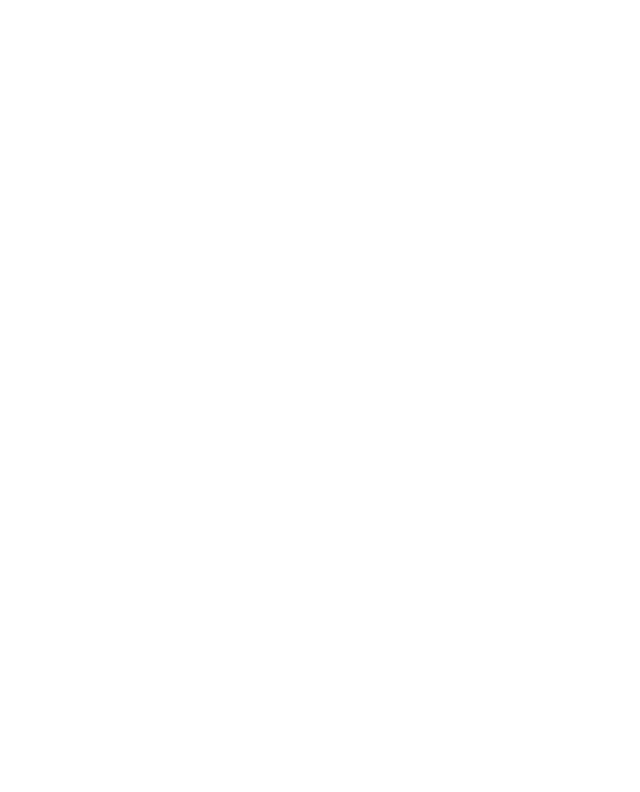
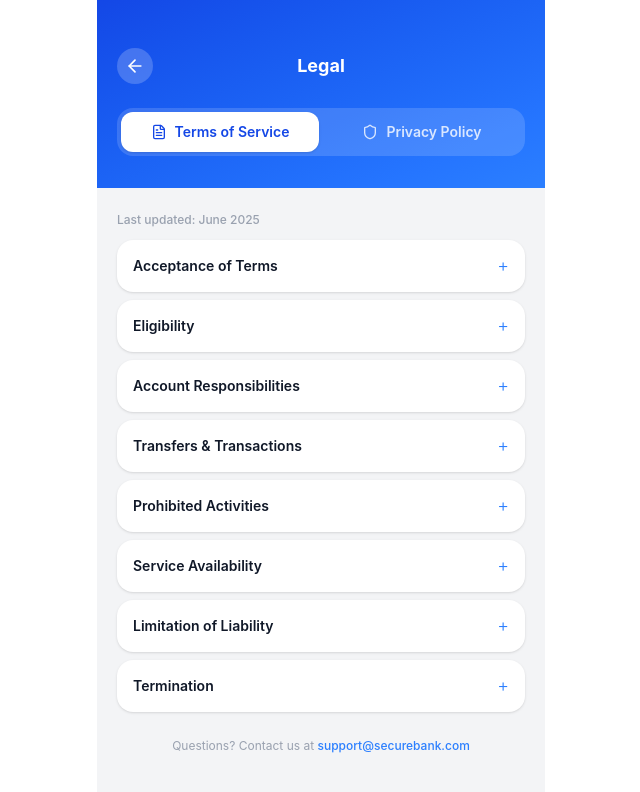
Before and after one commit to DanielApple05/Banking, a React (Vite) app in the folder frontend/: page /legal in a window 1280 px wide. Before the commit this address had no page. Shown: the top 792 px of the page, without its empty margins (319-959 px from the left). Built offline with nearby package versions, Linux system fonts and the light colour scheme.

Commit message:
Added terms and conditions page

```diff
--- a/frontend/src/App.jsx
+++ b/frontend/src/App.jsx
@@ -14,6 +14,7 @@
 import Profile from './assets/pages/profile';
 import SecurityAndPrivacy from './assets/pages/security-and-privacy';
 import HelpCenter from './assets/pages/helpCenter';
+import TermsAndPrivacy from './assets/pages/terms-privacy';
 
 function App() {
   return (
@@ -34,6 +35,7 @@
         <Route path="/notifications" element={<Notifications />} />
         <Route path="/profile" element={<Profile />} />
         <Route path="/security-and-privacy" element={<SecurityAndPrivacy />} />
+        <Route path="/legal" element={<TermsAndPrivacy />} />
         <Route />
       </Routes>
     </>
--- a/frontend/src/assets/pages/profile.jsx
+++ b/frontend/src/assets/pages/profile.jsx
@@ -62,7 +62,7 @@
       section: "Support",
       items: [
         { label: "Help Center", icon: <HelpCircle className="w-4 h-4 text-green-500" />, bg: "bg-green-50", path: "/help" },
-        { label: "Terms & Privacy", icon: <FileText className="w-4 h-4 text-gray-400" />, bg: "bg-gray-100", path: null },
+        { label: "Terms & Privacy", icon: <FileText className="w-4 h-4 text-gray-400" />, bg: "bg-gray-100", path: "/legal" },
       ],
     },
   ];
--- /dev/null
+++ b/frontend/src/assets/pages/terms-privacy.jsx
@@ -0,0 +1,155 @@
+import { useState } from "react";
+import { ArrowLeft, FileText, Shield } from "lucide-react";
+import { useNavigate } from "react-router-dom";
+
+const sections = {
+  terms: [
+    {
+      title: "Acceptance of Terms",
+      body: "By creating a SecureBank account or using any of our services, you confirm that you have read, understood, and agreed to these Terms of Service. If you do not agree, you may not access or use SecureBank. We may update these terms from time to time — continued use of the app after any change constitutes your acceptance of the revised terms.",
+    },
+    {
+      title: "Eligibility",
+      body: "You must be at least 18 years old and legally capable of entering into binding agreements to use SecureBank. By registering, you represent that all information you provide is accurate, current, and complete. SecureBank reserves the right to suspend or terminate any account found to have provided false or misleading information.",
+    },
+    {
+      title: "Account Responsibilities",
+      body: "You are solely responsible for maintaining the confidentiality of your login credentials, transaction PIN, and any security codes associated with your account. Do not share these with anyone, including SecureBank staff — we will never ask for your PIN or password. You agree to notify us immediately if you suspect any unauthorised access to your account.",
+    },
+    {
+      title: "Transfers & Transactions",
+      body: "All fund transfers initiated through SecureBank are final once confirmed with your transaction PIN. SecureBank is not liable for transfers made to incorrect account numbers entered by you. Please verify recipient details carefully before confirming any transaction. Transactions flagged as suspicious may be held for review under our fraud prevention policy.",
+    },
+    {
+      title: "Prohibited Activities",
+      body: "You agree not to use SecureBank for any unlawful purpose, including money laundering, fraud, financing of illegal activities, or any activity that violates applicable financial regulations. Attempts to reverse-engineer, scrape, or compromise any part of the platform are strictly prohibited and may result in immediate account termination and legal action.",
+    },
+    {
+      title: "Service Availability",
+      body: "We strive to keep SecureBank available at all times, but we do not guarantee uninterrupted access. Scheduled maintenance, technical issues, or circumstances beyond our control may result in temporary downtime. SecureBank is not liable for any loss arising from service unavailability.",
+    },
+    {
+      title: "Limitation of Liability",
+      body: "To the fullest extent permitted by law, SecureBank and its affiliates shall not be liable for any indirect, incidental, or consequential damages arising from your use of the platform, including loss of funds resulting from user error, unauthorised access due to credential compromise, or reliance on information provided within the app.",
+    },
+    {
+      title: "Termination",
+      body: "SecureBank may suspend or permanently close your account at any time if we determine that you have violated these terms, engaged in fraudulent activity, or pose a risk to other users or the platform. You may also close your account at any time by contacting support, provided there are no pending transactions or outstanding obligations.",
+    },
+  ],
+  privacy: [
+    {
+      title: "Information We Collect",
+      body: "When you register, we collect your name, email address, and account credentials. When you transact, we log the amount, recipient, timestamp, and device metadata. We do not collect or store your transaction PIN in readable form — it is hashed using industry-standard encryption before being saved.",
+    },
+    {
+      title: "How We Use Your Information",
+      body: "We use your information to operate your account, process transactions, send you notifications about activity on your account, and detect fraud. We may also use anonymised, aggregated data to improve our services. We do not sell your personal data to third parties.",
+    },
+    {
+      title: "Data Storage & Security",
+      body: "Your data is stored on secured servers protected by encryption at rest and in transit. Access to production data is restricted to authorised personnel only. While we implement strong security measures, no system is completely immune to risk — we encourage you to use a strong, unique password and enable all available security features.",
+    },
+    {
+      title: "Sharing Your Information",
+      body: "We do not sell, rent, or trade your personal information. We may share data with service providers who assist in operating the platform (such as cloud infrastructure providers), strictly under confidentiality agreements. We may also disclose information when required by law, court order, or to protect the rights and safety of users.",
+    },
+    {
+      title: "Cookies & Local Storage",
+      body: "SecureBank uses browser local storage to maintain your session and remember your preferences between visits. We do not use third-party tracking cookies or advertising pixels. You can clear stored data at any time through your browser or device settings, though this will sign you out.",
+    },
+    {
+      title: "Your Rights",
+      body: "You have the right to access the personal data we hold about you, request corrections, or ask us to delete your account and associated data. To exercise any of these rights, contact our support team. We will respond to all verified requests within 30 days.",
+    },
+    {
+      title: "Changes to This Policy",
+      body: "We may update this Privacy Policy as our services evolve or regulations change. When we do, we will notify you via the app or the email address on your account. The date at the top of this document always reflects when it was last revised.",
+    },
+  ],
+};
+
+const TermsAndPrivacy = () => {
+  const navigate = useNavigate();
+  const [activeTab, setActiveTab] = useState("terms");
+  const [expanded, setExpanded] = useState(null);
+
+  const toggle = (i) => setExpanded(expanded === i ? null : i);
+  const content = sections[activeTab];
+
+  return (
+    <div className="min-h-screen bg-gray-100 flex flex-col max-w-md mx-auto">
+
+      {/* Header */}
+      <div className="bg-gradient-to-br from-blue-700 to-blue-500 px-5 pt-12 pb-8">
+        <div className="flex items-center justify-between mb-6">
+          <button
+            onClick={() => navigate(-1)}
+            className="p-2 rounded-full bg-white/20 hover:bg-white/30 transition"
+          >
+            <ArrowLeft className="w-5 h-5 text-white" />
+          </button>
+          <h1 className="text-lg font-bold text-white">Legal</h1>
+          <div className="w-9" />
+        </div>
+
+        {/* Tab switcher */}
+        <div className="flex bg-white/15 rounded-2xl p-1 gap-1">
+          <button
+            onClick={() => { setActiveTab("terms"); setExpanded(null); }}
+            className={`flex-1 flex items-center justify-center gap-2 py-2.5 rounded-xl text-sm font-semibold transition
+              ${activeTab === "terms" ? "bg-white text-blue-700 shadow-sm" : "text-white/80 hover:text-white"}`}
+          >
+            <FileText className="w-4 h-4" />
+            Terms of Service
+          </button>
+          <button
+            onClick={() => { setActiveTab("privacy"); setExpanded(null); }}
+            className={`flex-1 flex items-center justify-center gap-2 py-2.5 rounded-xl text-sm font-semibold transition
+              ${activeTab === "privacy" ? "bg-white text-blue-700 shadow-sm" : "text-white/80 hover:text-white"}`}
+          >
+            <Shield className="w-4 h-4" />
+            Privacy Policy
+          </button>
+        </div>
+      </div>
+
+      {/* Content */}
+      <div className="flex flex-col gap-2 px-5 py-6">
+
+        <p className="text-xs text-gray-400 font-medium mb-1">
+          Last updated: June 2025
+        </p>
+
+        {content.map((section, i) => (
+          <div key={i} className="bg-white rounded-2xl shadow-sm overflow-hidden">
+            <button
+              onClick={() => toggle(i)}
+              className="w-full flex items-center justify-between px-4 py-4 text-left"
+            >
+              <span className="text-sm font-semibold text-gray-900">{section.title}</span>
+              <span className={`text-blue-500 text-lg font-light leading-none transition-transform duration-200 ${expanded === i ? "rotate-45" : ""}`}>
+                +
+              </span>
+            </button>
+
+            {expanded === i && (
+              <div className="px-4 pb-4 border-t border-gray-100">
+                <p className="text-xs text-gray-500 leading-relaxed pt-3">
+                  {section.body}
+                </p>
+              </div>
+            )}
+          </div>
+        ))}
+
+        <p className="text-center text-xs text-gray-400 mt-4 px-4 leading-relaxed">
+          Questions? Contact us at{" "}
+          <span className="text-blue-500 font-medium">support@securebank.com</span>
+        </p>
+      </div>
+    </div>
+  );
+};
+
+export default TermsAndPrivacy;
```
